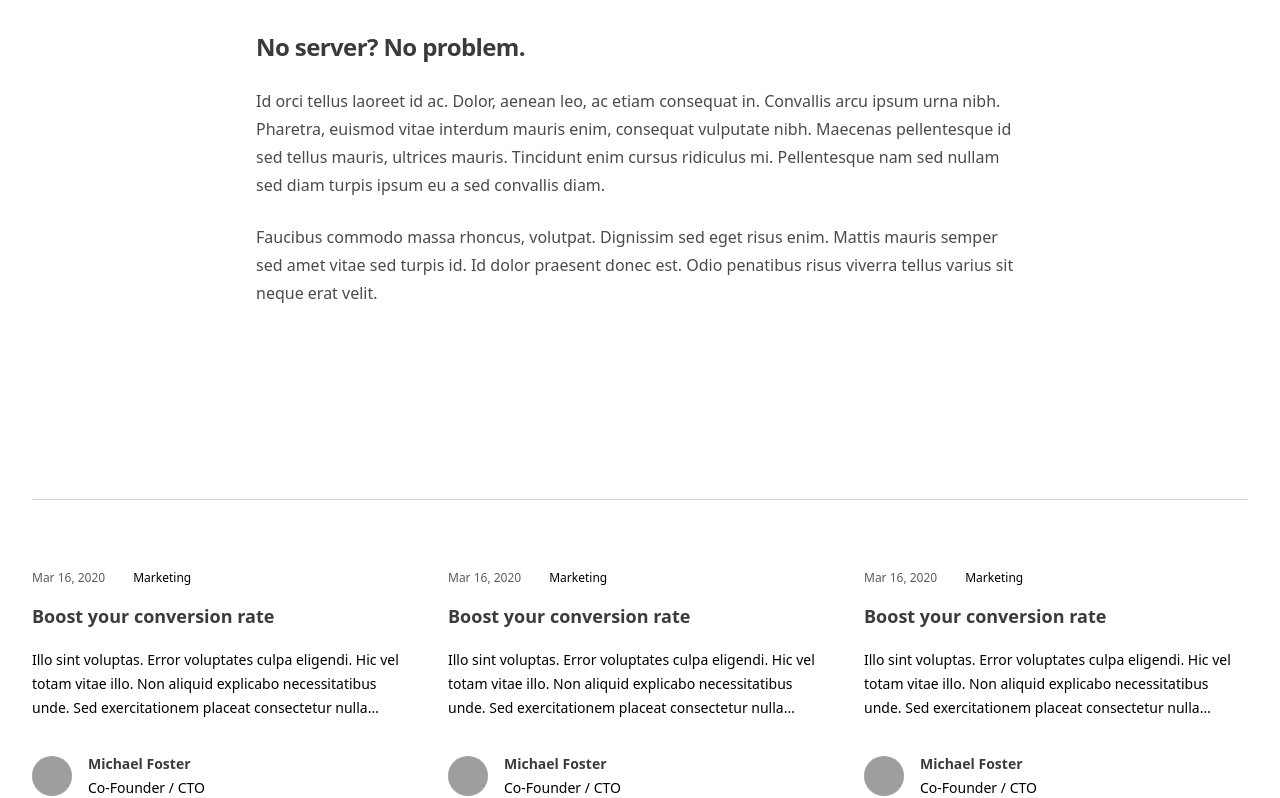
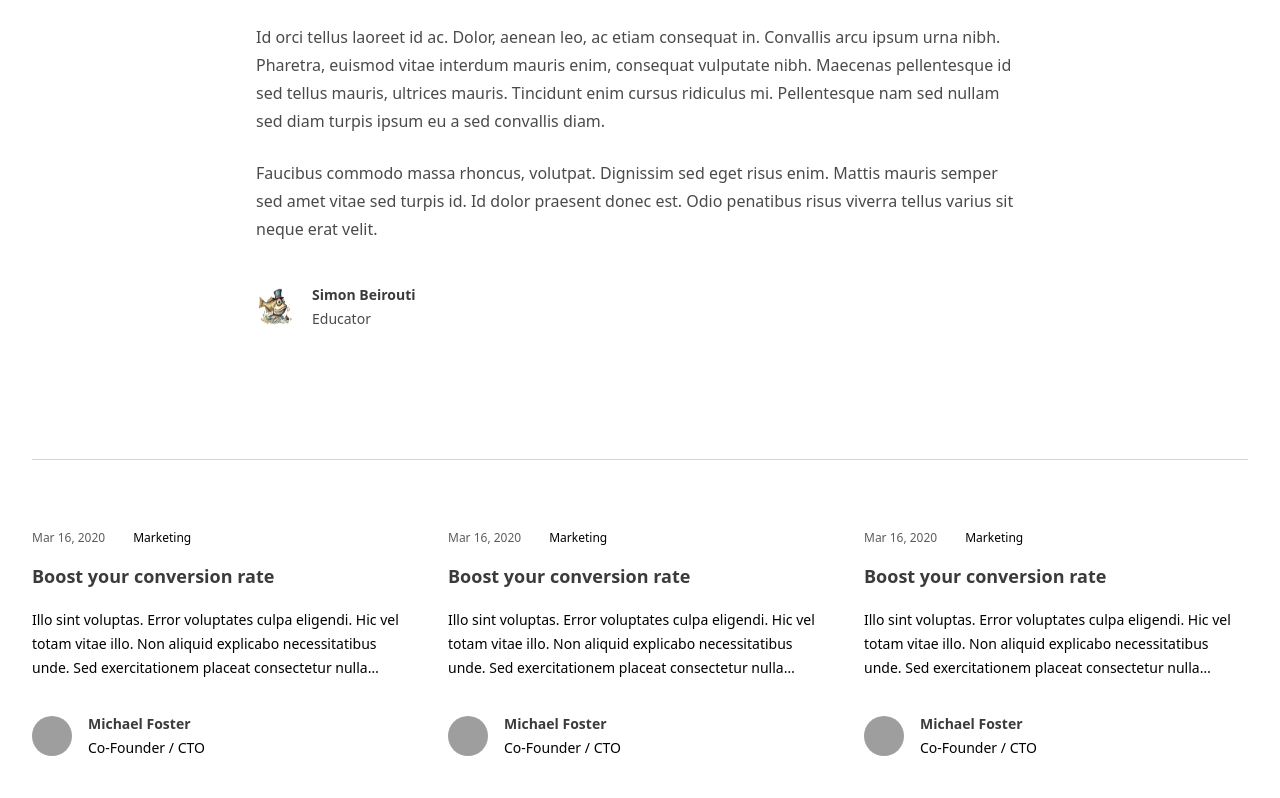
Before and after one commit to simonbeirouti/mortgage.fishing-og, a Next.js app: page /blog/boost-your-conversion-rate in a window 1280 px wide. Shown: the part 1217-2015 px from the top of the page. Built offline with nearby package versions, Linux system fonts and the light colour scheme; grey boxes are pictures that could not be loaded.

Commit message:
creation of author on blog page

```diff
--- a/src/app/blog/[slug]/page.js
+++ b/src/app/blog/[slug]/page.js
@@ -2,10 +2,11 @@ import BlogImage from "@/components/blog/BlogImage";
 import H2Title from "@/components/blog/H2Title";
 import Introduction from "@/components/blog/Introduction";
 import Paragraph from "@/components/blog/Paragraph";
+import Author from "@/components/blog/Author";
 
 export default function BlogPage() {
   return (
-    <div className="bg-white px-6 py-32 lg:px-8">
+    <div className="bg-white px-6 py-16 lg:px-8">
       <div className="mx-auto max-w-3xl text-base leading-7 text-gray-700">
         <Introduction
           short="Deploy faster"
@@ -55,6 +56,13 @@ export default function BlogPage() {
             isSpace
           />
         </div>
+        <Author
+          imgSrc="/fish-logo.png"
+          imgAlt=""
+          authorProfile="#"
+          authorName="Simon Beirouti"
+          title="Educator"
+        />
       </div>
     </div>
   );
--- /dev/null
+++ b/src/components/blog/Author.jsx
@@ -0,0 +1,30 @@
+import Image from "next/image";
+
+export default function Author({
+  imgSrc,
+  imgAlt,
+  authorProfile,
+  authorName,
+  title,
+}) {
+  return (
+    <div className="relative mt-10 flex items-center gap-x-4">
+      <Image
+        src={imgSrc}
+        alt={imgAlt}
+        className="h-10 w-10 rounded-full bg-gray-50"
+        width={100}
+        height={100}
+      />
+      <div className="text-sm leading-6">
+        <p className="font-semibold text-gray-900">
+          <a href={authorProfile}>
+            <span className="absolute inset-0" />
+            {authorName}
+          </a>
+        </p>
+        <p className="text-gray-600">{title}</p>
+      </div>
+    </div>
+  );
+}
```
Lines whose indentation alone changed are shown as unchanged.
